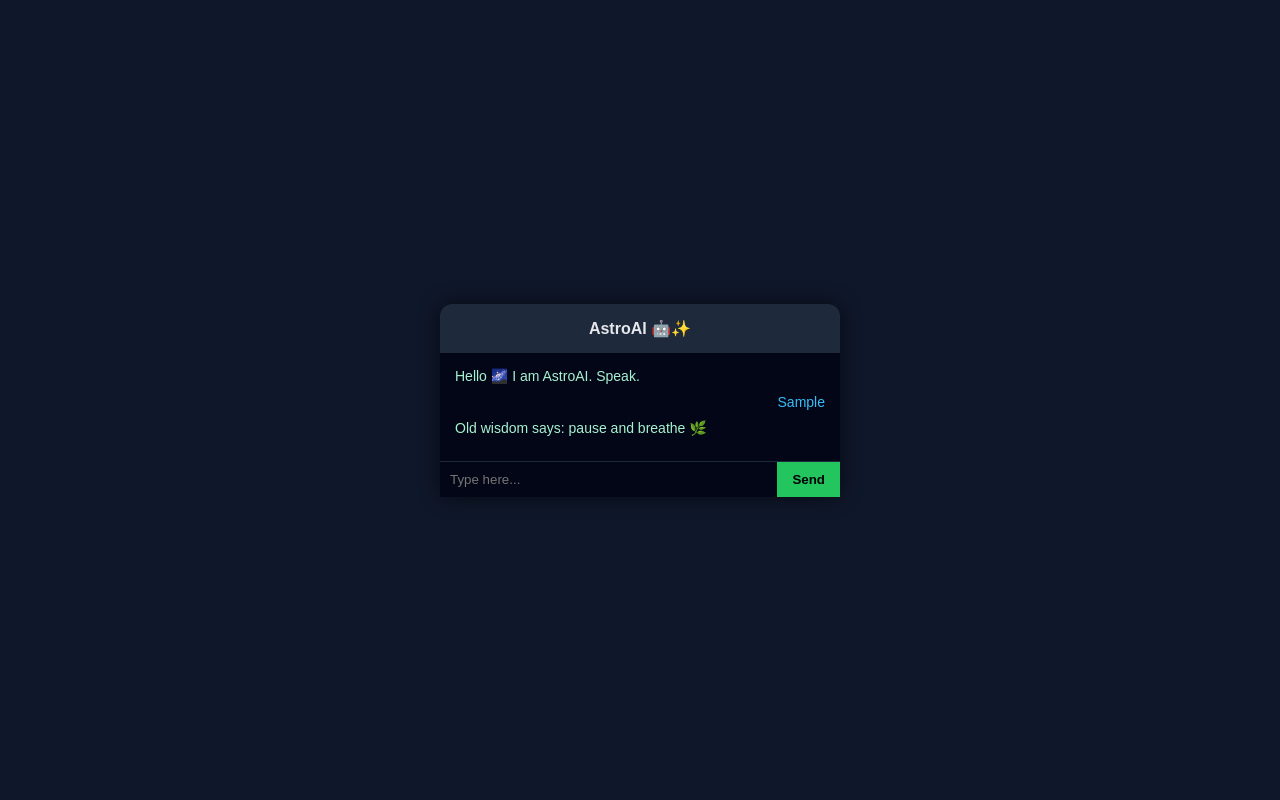
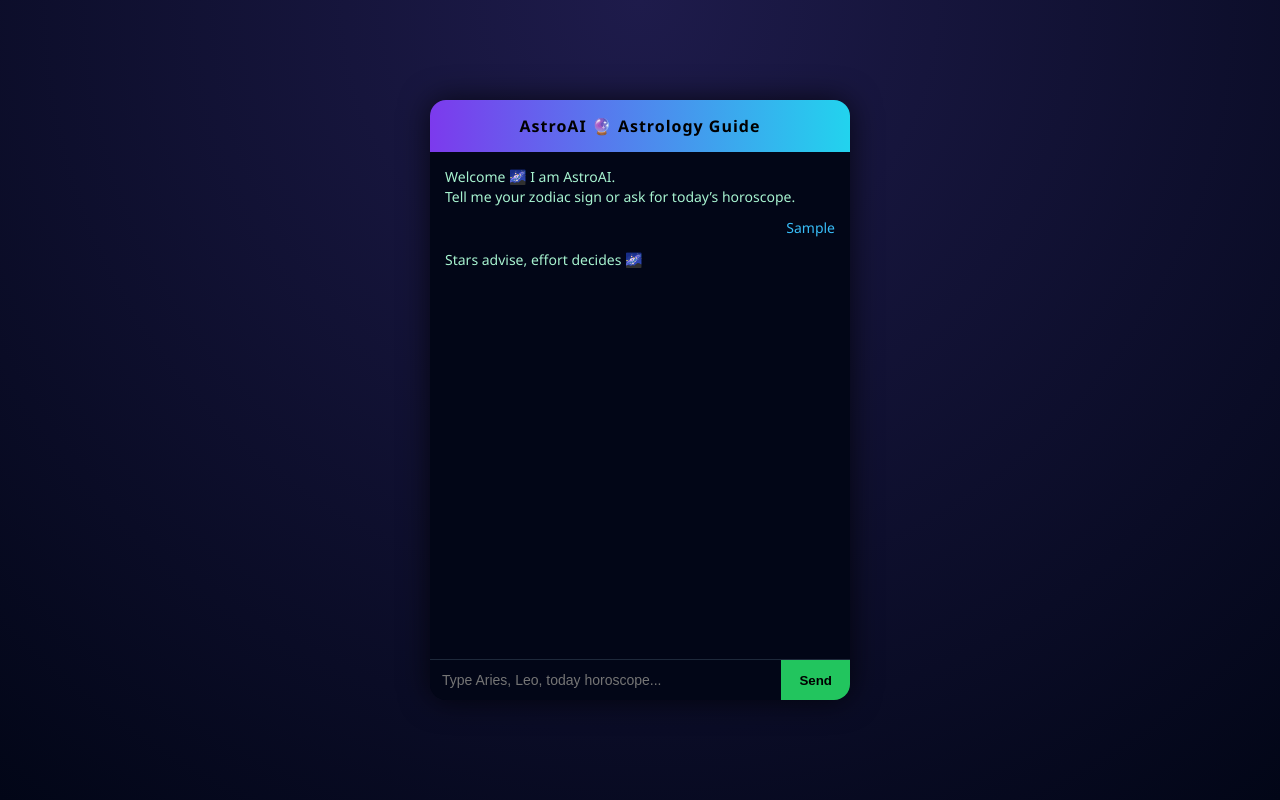
Before and after one commit to devaditya2303-lgtm/EchoAI, a plain HTML site: page index.html in a window 1280 px wide. Both pictures are taken after typing "Sample" into the empty fields and a click on the button "Send". Drawn offline with Linux system fonts and the light colour scheme.

Commit message:
Update index.html

```diff
--- a/index.html
+++ b/index.html
@@ -2,70 +2,85 @@
 <html lang="en">
 <head>
   <meta charset="UTF-8">
-  <title>AstroAI 🤖✨</title>
+  <title>AstroAI 🔮</title>
   <style>
     body {
-      font-family: Arial, sans-serif;
-      background: #0f172a;
+      margin: 0;
+      font-family: "Segoe UI", sans-serif;
+      background: radial-gradient(circle at top, #1e1b4b, #020617);
       color: #e5e7eb;
       display: flex;
       justify-content: center;
       align-items: center;
       height: 100vh;
-      margin: 0;
     }
-    .chatbox {
-      width: 400px;
+
+    .chat {
+      width: 420px;
+      height: 600px;
       background: #020617;
-      border-radius: 12px;
-      box-shadow: 0 0 20px rgba(0,0,0,0.6);
+      border-radius: 16px;
+      box-shadow: 0 0 30px rgba(0,0,0,0.7);
       display: flex;
       flex-direction: column;
+      overflow: hidden;
     }
+
     .header {
+      background: linear-gradient(90deg, #7c3aed, #22d3ee);
+      color: black;
       padding: 15px;
-      background: #1e293b;
-      border-radius: 12px 12px 0 0;
       text-align: center;
       font-weight: bold;
+      letter-spacing: 1px;
     }
+
     .messages {
+      flex: 1;
       padding: 15px;
-      flex: 1;
       overflow-y: auto;
       font-size: 14px;
     }
+
     .msg {
-      margin-bottom: 10px;
+      margin-bottom: 12px;
+      line-height: 1.4;
     }
+
     .user {
       text-align: right;
       color: #38bdf8;
     }
+
     .bot {
       text-align: left;
       color: #a7f3d0;
     }
+
     .input-area {
       display: flex;
       border-top: 1px solid #1e293b;
     }
+
     input {
       flex: 1;
-      padding: 10px;
+      padding: 12px;
       border: none;
       outline: none;
       background: #020617;
       color: #e5e7eb;
+      font-size: 14px;
     }
+
     button {
-      padding: 10px 15px;
+      padding: 12px 18px;
       border: none;
       background: #22c55e;
       color: black;
+      font-weight: bold;
       cursor: pointer;
-      font-weight: bold;
     }
+
     button:hover {
       background: #16a34a;
     }
@@ -73,20 +88,25 @@
 </head>
 <body>
 
-<div class="chatbox">
-  <div class="header">AstroAI 🤖✨</div>
+<div class="chat">
+  <div class="header">AstroAI 🔮 Astrology Guide</div>
+
   <div class="messages" id="messages">
-    <div class="msg bot">Hello 🌌 I am AstroAI. Speak.</div>
+    <div class="msg bot">
+      Welcome 🌌 I am AstroAI.<br>
+      Tell me your zodiac sign or ask for today’s horoscope.
+    </div>
   </div>
+
   <div class="input-area">
-    <input id="userInput" type="text" placeholder="Type here..." />
+    <input id="input" type="text" placeholder="Type Aries, Leo, today horoscope..." />
     <button onclick="send()">Send</button>
   </div>
 </div>
 
 <script>
   const messages = document.getElementById("messages");
-  const input = document.getElementById("userInput");
+  const input = document.getElementById("input");
 
   function send() {
     const text = input.value.trim();
@@ -96,7 +116,7 @@
     input.value = "";
 
     setTimeout(() => {
-      addMessage(getReply(text), "bot");
+      addMessage(getAstroReply(text), "bot");
     }, 500);
   }
 
@@ -108,33 +128,71 @@
     messages.scrollTop = messages.scrollHeight;
   }
 
-  function getReply(text) {
+  function getAstroReply(text) {
     text = text.toLowerCase();
 
-    if (text.includes("hello") || text.includes("hi"))
-      return "Hello there ✨";
+    if (text.includes("aries"))
+      return "♈ Aries: Courage flows today. Take initiative, but avoid anger 🔥";
 
-    if (text.includes("who are you"))
-      return "I am AstroAI — gentle answers, always by your side 🌙";
+    if (text.includes("taurus"))
+      return "♉ Taurus: Stability is your strength. Financial matters look steady 🌱";
 
-    if (text.includes("sad"))
-      return "Even stars feel lonely sometimes. This too shall pass 🌌";
+    if (text.includes("gemini"))
+      return "♊ Gemini: Communication brings opportunity. Speak with clarity ✨";
 
-    if (text.includes("love"))
-      return "Love is the universe trying to understand itself ❤️";
+    if (text.includes("cancer"))
+      return "♋ Cancer: Emotions deepen wisdom. Family brings comfort 🌙";
 
-    return randomReply();
+    if (text.includes("leo"))
+      return "♌ Leo: Leadership shines. Confidence attracts success 🦁";
+
+    if (text.includes("virgo"))
+      return "♍ Virgo: Organization brings peace. Small details matter 📘";
+
+    if (text.includes("libra"))
+      return "♎ Libra: Balance over conflict. Choose harmony ⚖️";
+
+    if (text.includes("scorpio"))
+      return "♏ Scorpio: Intuition is sharp. Trust your inner voice 🦂";
+
+    if (text.includes("sagittarius"))
+      return "♐ Sagittarius: Learning opens doors. Adventure awaits 🏹";
+
+    if (text.includes("capricorn"))
+      return "♑ Capricorn: Discipline rewards you. Progress is slow but sure 🏔️";
+
+    if (text.includes("aquarius"))
+      return "♒ Aquarius: New ideas spark growth. Think freely 💡";
+
+    if (text.includes("pisces"))
+      return "♓ Pisces: Creativity flows. Follow your dreams 🌊";
+
+    if (text.includes("today") || text.includes("horoscope"))
+      return dailyMessage();
+
+    return randomWisdom();
   }
 
-  function randomReply() {
-    const replies = [
-      "Tell me more 🌠",
-      "Interesting thought 🤔",
-      "The universe listens patiently ✨",
-      "Old wisdom says: pause and breathe 🌿",
-      "I hear you 🌙"
+  function dailyMessage() {
+    const msgs = [
+      "Today favors patience and calm thinking 🌿",
+      "A good day for self-reflection 🌙",
+      "Avoid unnecessary arguments today ☮️",
+      "Learning and growth are highlighted 📖",
+      "Listen more, react less ✨"
     ];
-    return replies[Math.floor(Math.random() * replies.length)];
+    return msgs[Math.floor(Math.random() * msgs.length)];
+  }
+
+  function randomWisdom() {
+    const wisdom = [
+      "Stars advise, effort decides 🌌",
+      "Silence often holds the answer 🌿",
+      "Time reveals hidden truths ⏳",
+      "Calm mind, strong destiny 🧘",
+      "Walk steady, not fast ✨"
+    ];
+    return wisdom[Math.floor(Math.random() * wisdom.length)];
   }
 
   input.addEventListener("keypress", function(e) {
```
